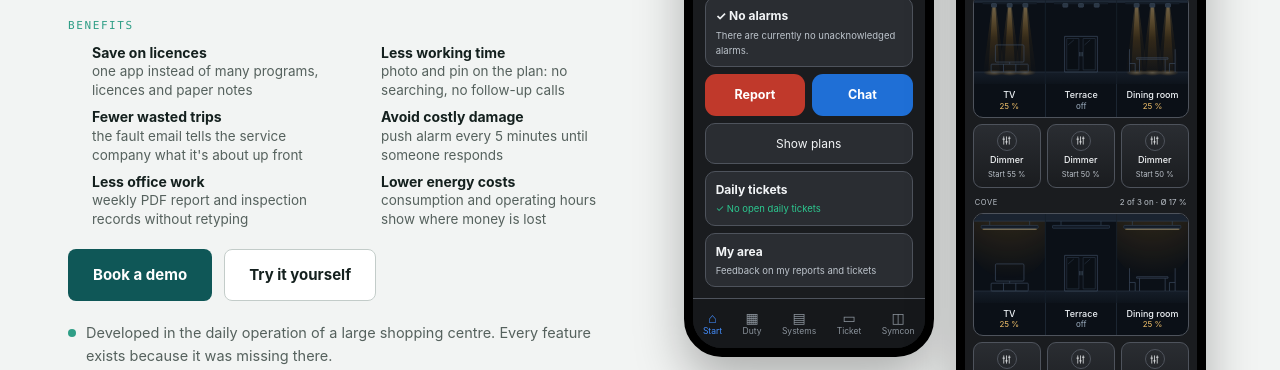
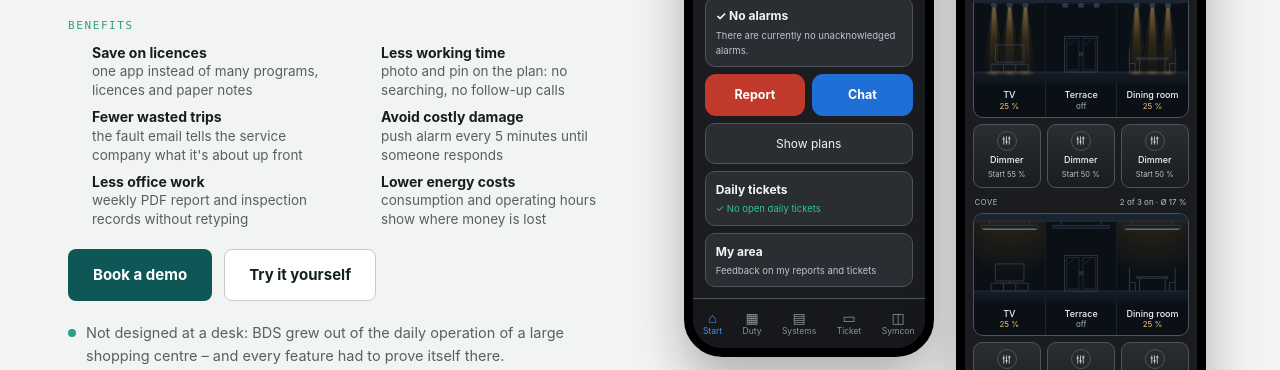
Before and after one commit to robertfreudenthaler1974-svg/objektor-web, a plain HTML site: page en/index.html in a window 1280 px wide. Shown: the part 430-800 px from the top of the page. Drawn offline with Linux system fonts and the light colour scheme; files whose address does not match are found by name.

Commit message:
Webseite aktualisiert: en/index.html, sprache-en.js (Martin, Webbank)

```diff
--- a/en/index.html
+++ b/en/index.html
@@ -1470,7 +1470,7 @@ try{document.fonts.ready.then(los)}catch(e){}setTimeout(los,1200)})();</script>
       <li><b>Lower energy costs</b><span>consumption and operating hours show where money is lost</span></li>
     </ul></div>
     <div class="nx-knoepfe"><a class="nx-knopf nx-voll" href="#kontakt">Book a demo</a><a class="nx-knopf nx-rand" href="#trennung">Try it yourself</a></div>
-    <p class="nx-herkunft">Developed in the daily operation of a large shopping centre. Every feature exists because it was missing there.</p>
+    <p class="nx-herkunft">Not designed at a desk: BDS grew out of the daily operation of a large shopping centre – and every feature had to prove itself there.</p>
     <ul class="kann">
       <li><b>Bus systems</b><span>via IP-Symcon: HomeMatic, KNX and many more</span></li>
       <li><b>Data</b><span>Solar, energy and water, visitor counting, parking counting</span></li>
--- a/sprache-en.js
+++ b/sprache-en.js
@@ -45,7 +45,7 @@ window.objektorSprache.en={t:{
 "Störungen landen sofort am richtigen Platz, Alarme kommen sicher an, und jede Wartung ist nachweisbar. Statt vieler Programme und Zettel: BDS am Handy, Tablet und im Browser.": "Faults go straight to the right place, alarms reliably get through, and every maintenance job is documented. Instead of many programs and slips of paper: BDS on the phone, tablet and in the browser.",
 "Demo-Termin vereinbaren": "Book a demo",
 "Selbst ausprobieren": "Try it yourself",
-"Entstanden im täglichen Betrieb eines großen Einkaufszentrums. Jede Funktion gibt es, weil sie dort gefehlt hat.": "Developed in the daily operation of a large shopping centre. Every feature exists because it was missing there.",
+"Entstanden im täglichen Betrieb eines großen Einkaufszentrums. Jede Funktion gibt es, weil sie dort gefehlt hat.": "Not designed at a desk: BDS grew out of the daily operation of a large shopping centre – and every feature had to prove itself there.",
 "WAS SICH ÄNDERT": "WHAT CHANGES",
 "Drei Probleme, die BDS im Alltag löst": "Three everyday problems BDS solves",
 "Nicht noch eine Funktionsliste, sondern was danach anders ist.": "Not another feature list, but what is different afterwards.",
```
